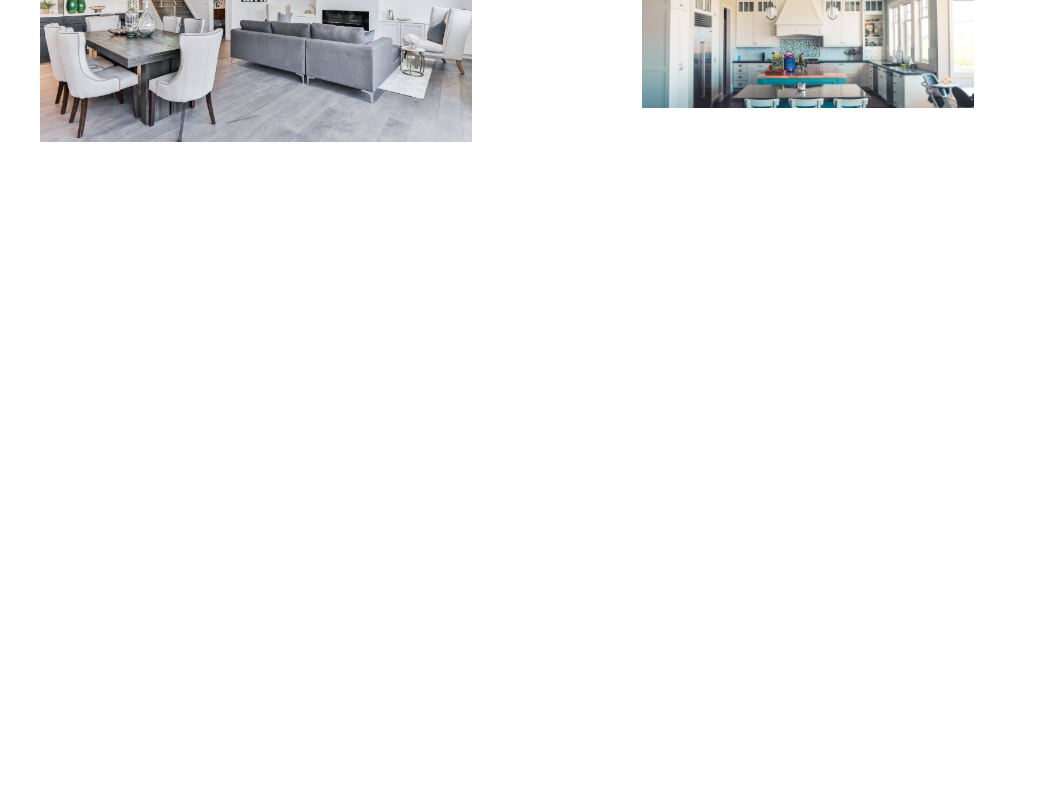
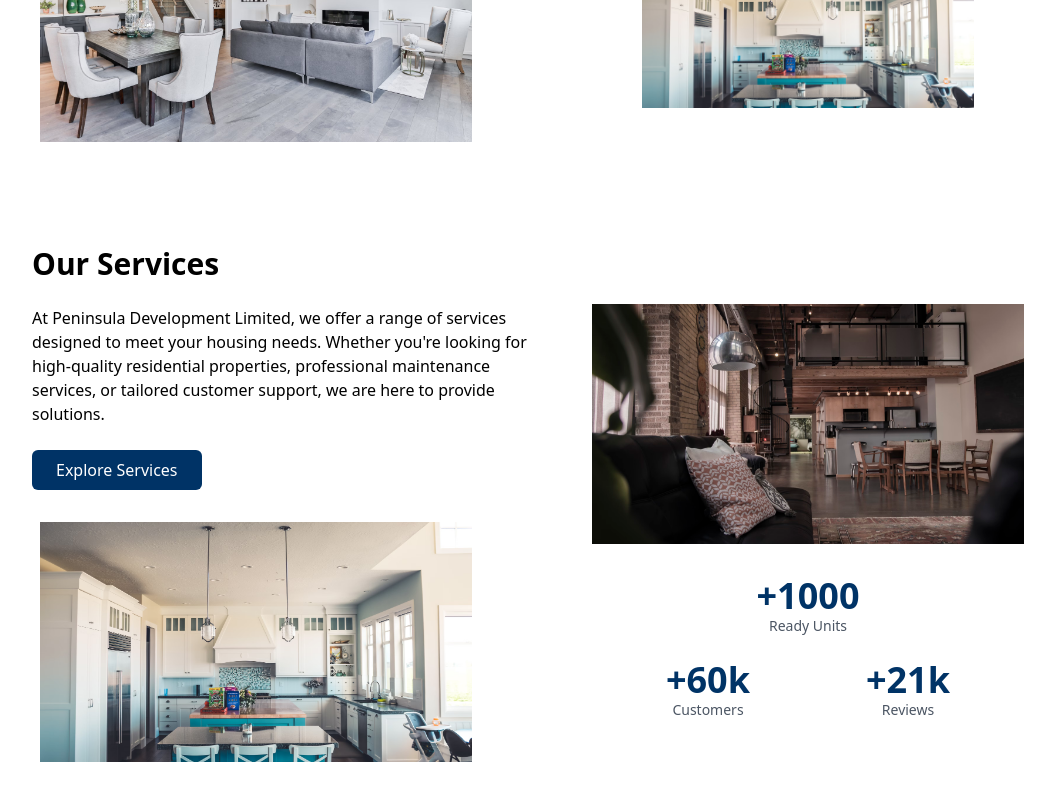
Before and after one commit to Joshua-Coded/Peninsula-real-estate, a React (Create React App) app in the folder real-estate-app/: page / in a window 1280 px wide. Shown: the part 1894-2694 px from the top of the page, without its empty margins (96-1151 px from the left). Before the commit the page ends 2092 px from the top, so only its background shows below. Built offline with nearby package versions, Linux system fonts and the light colour scheme.

Commit message:
services

```diff
--- a/real-estate-app/src/App.tsx
+++ b/real-estate-app/src/App.tsx
@@ -3,6 +3,7 @@ import Hero from "./components/Hero";
 import Navbar from "./components/Navbar";
 import Properties from "./components/Properties";
 import React from "react";
+import Services from "./components/Services";
 
 function App() {
   return (
@@ -11,6 +12,7 @@ function App() {
       <Hero />
       <Properties />
       <AboutUs />
+      <Services />
     </div>
   );
 }
--- a/real-estate-app/src/components/AboutUs.tsx
+++ b/real-estate-app/src/components/AboutUs.tsx
@@ -10,7 +10,7 @@ const AboutUs: React.FC = () => {
 
                 {/* Left side - About us text, button, and image */}
                 <div className="space-y-6">
-                    <h2 className="text-2xl md:text-3xl font-bold text-center md:text-left">About Us</h2>
+                    <h2 className="text-2xl md:text-3xl font-bold text-center md:text-left">About Peninsula Development</h2>
                     <p className="text-sm md:text-base leading-relaxed text-center md:text-left">
                         At Peninsula Development Limited, our mission is to elevate living standards globally through our carefully designed properties.
                         <br />
--- a/real-estate-app/src/components/Services.tsx
+++ b/real-estate-app/src/components/Services.tsx
@@ -0,0 +1,68 @@
+import React from "react";
+import serviceImage1 from "../images/image2.avif";
+import serviceImage2 from "../images/image3.avif";
+
+const Services: React.FC = () => {
+    return (
+        <div className="px-6 py-12 flex justify-center"> {/* Center the whole component */}
+            <div className="max-w-screen-lg grid grid-cols-1 md:grid-cols-2 gap-8 items-center">
+                {/* Left side - Services text and additional image */}
+                <div className="space-y-6">
+                    <h2 className="text-2xl md:text-3xl font-bold text-center md:text-left">Our Services</h2>
+                    <p className="text-sm md:text-base leading-relaxed text-center md:text-left">
+                        At Peninsula Development Limited, we offer a range of services designed to meet your housing needs.
+                        Whether you're looking for high-quality residential properties, professional maintenance services, or tailored
+                        customer support, we are here to provide solutions.
+                    </p>
+                    <div className="flex justify-center md:justify-start">
+                        <button className="bg-primary text-white py-2 px-6 rounded-md hover:bg-white hover:text-primary transition-all">
+                            Explore Services
+                        </button>
+                    </div>
+
+                    {/* Additional image below services content */}
+                    <img
+                        src={serviceImage2}
+                        alt="Service Image 2"
+                        className="w-full md:max-w-md h-64 object-cover rounded-md border-8 border-white mx-auto md:mx-0"
+                    />
+                </div>
+
+                {/* Right side - Image and statistics */}
+                <div className="space-y-6 flex flex-col items-center">
+                    {/* Service Image */}
+                    <img
+                        src={serviceImage1}
+                        alt="Our Services"
+                        className="w-full md:max-w-md h-64 object-cover rounded-md border-8 border-white"
+                    />
+
+                    {/* Modern and Professional Statistics */}
+                    <div className="flex flex-col items-center space-y-6 w-full">
+                        {/* Ready Units */}
+                        <div className="text-center w-full">
+                            <p className="text-4xl font-extrabold text-primary">+1000</p>
+                            <p className="text-sm text-gray-600">Ready Units</p>
+                        </div>
+
+                        {/* Flex row for Customers and Reviews */}
+                        <div className="flex justify-between w-full px-6 md:px-12"> {/* Added more padding for better alignment */}
+                            {/* Customers */}
+                            <div className="text-center flex-1">
+                                <p className="text-4xl font-extrabold text-primary">+60k</p>
+                                <p className="text-sm text-gray-600">Customers</p>
+                            </div>
+                            {/* Reviews */}
+                            <div className="text-center flex-1">
+                                <p className="text-4xl font-extrabold text-primary">+21k</p>
+                                <p className="text-sm text-gray-600">Reviews</p>
+                            </div>
+                        </div>
+                    </div>
+                </div>
+            </div>
+        </div>
+    );
+};
+
+export default Services;
```
